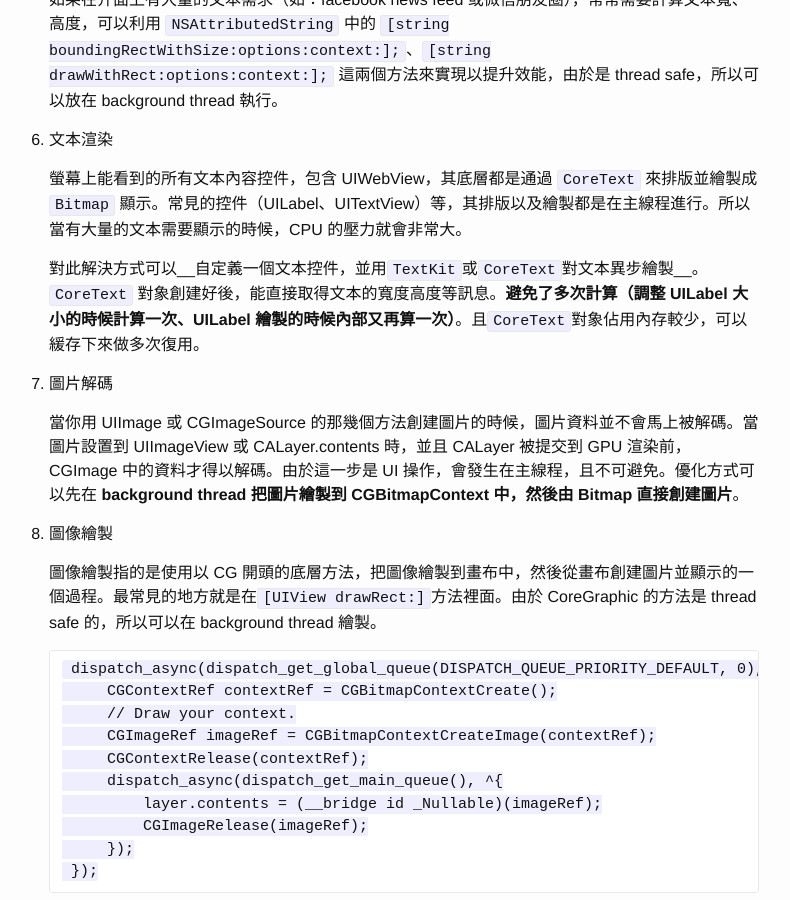
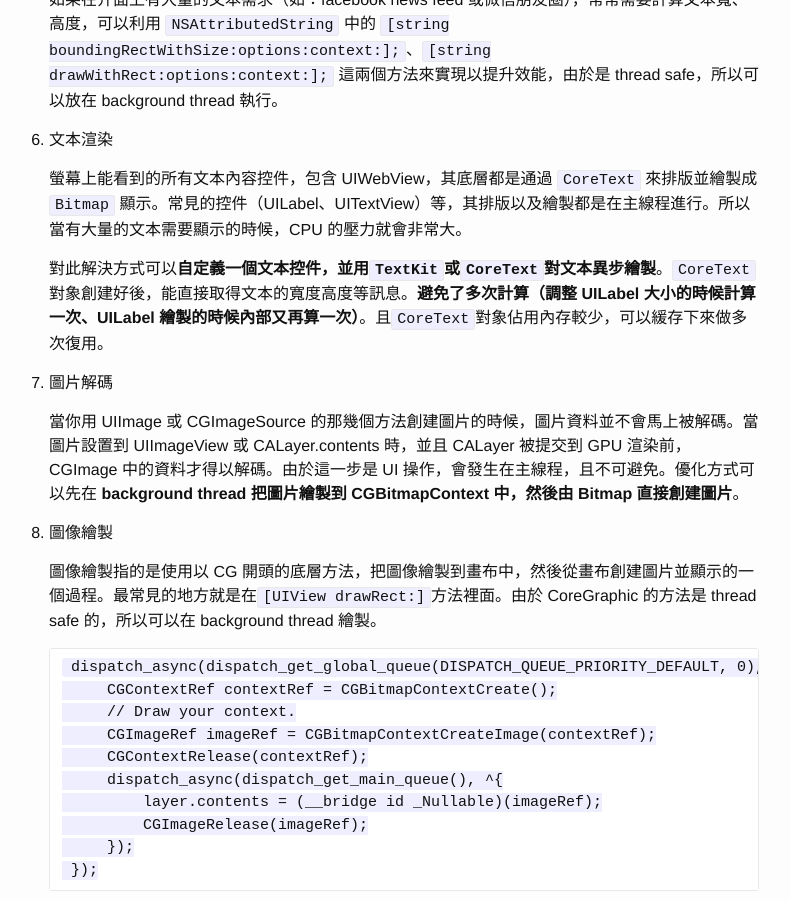
Before and after one commit to wchuang/wchuang.github.io, a Jekyll site: the page built from _posts/2019-06-24-ios-interfaces-rendering-and-refactor.markdown, in a window 1280 px wide and 900 px high, scrolled down 5589 px. Shown: the whole window, without its empty margins (251-1041 px from the left). Built offline with Jekyll 4.4.1, drawn with Linux system fonts in a browser that asks for light colours.

Commit message:
Fix bold font syntax

```diff
--- a/_posts/2019-06-24-ios-interfaces-rendering-and-refactor.markdown
+++ b/_posts/2019-06-24-ios-interfaces-rendering-and-refactor.markdown
@@ -151,7 +151,7 @@ GPU 也有 V-Sync 的同步機制，當 V-Sync 開啟時，GPU 會等待顯示
 
 	螢幕上能看到的所有文本內容控件，包含 UIWebView，其底層都是通過 `CoreText` 來排版並繪製成 `Bitmap` 顯示。常見的控件（UILabel、UITextView）等，其排版以及繪製都是在主線程進行。所以當有大量的文本需要顯示的時候，CPU 的壓力就會非常大。
 
-	對此解決方式可以__自定義一個文本控件，並用`TextKit`或`CoreText`對文本異步繪製__。`CoreText` 對象創建好後，能直接取得文本的寬度高度等訊息。**避免了多次計算（調整 UILabel 大小的時候計算一次、UILabel 繪製的時候內部又再算一次）**。且`CoreText`對象佔用內存較少，可以緩存下來做多次復用。
+	對此解決方式可以**自定義一個文本控件，並用`TextKit`或`CoreText`對文本異步繪製**。`CoreText` 對象創建好後，能直接取得文本的寬度高度等訊息。**避免了多次計算（調整 UILabel 大小的時候計算一次、UILabel 繪製的時候內部又再算一次）**。且`CoreText`對象佔用內存較少，可以緩存下來做多次復用。
 
 7. 圖片解碼
 
```
